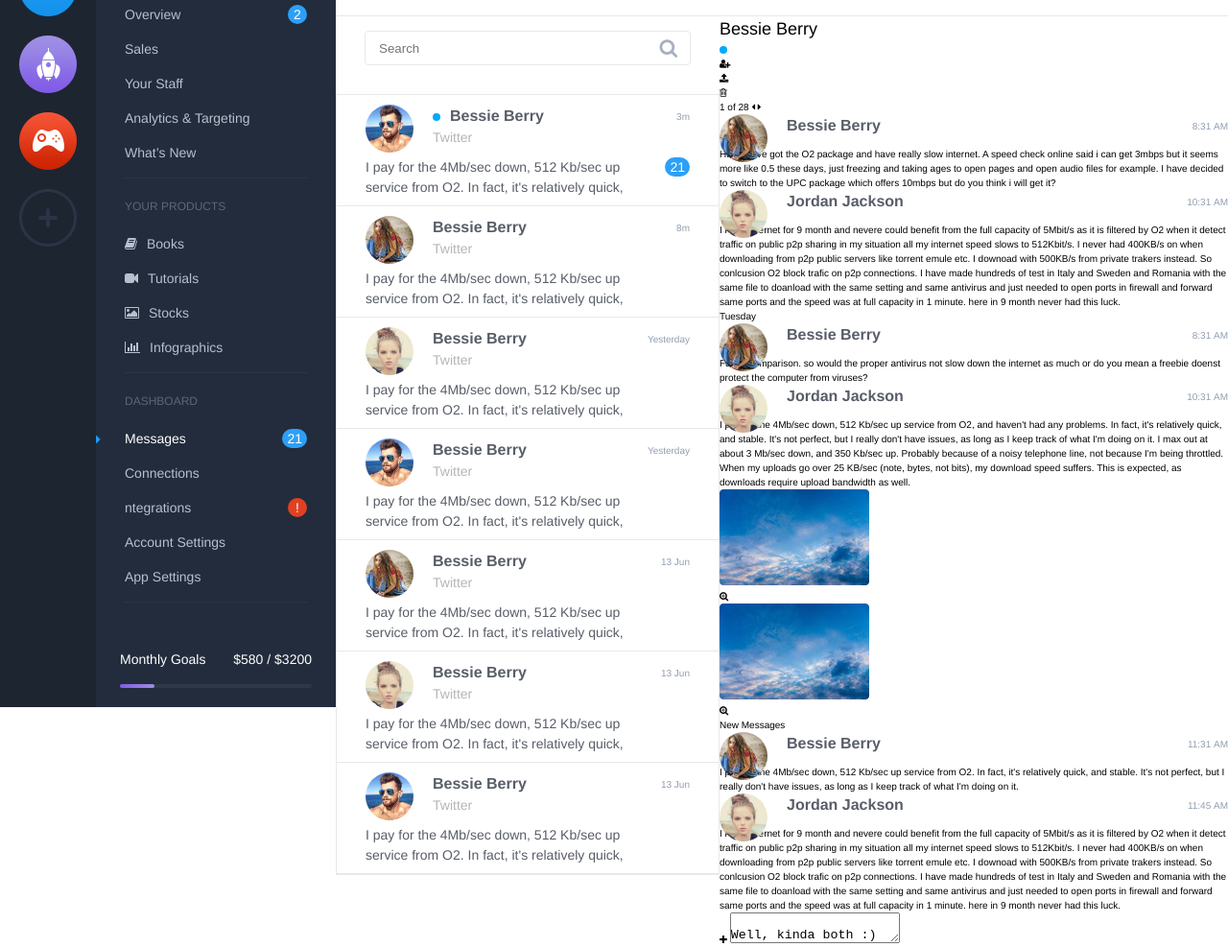
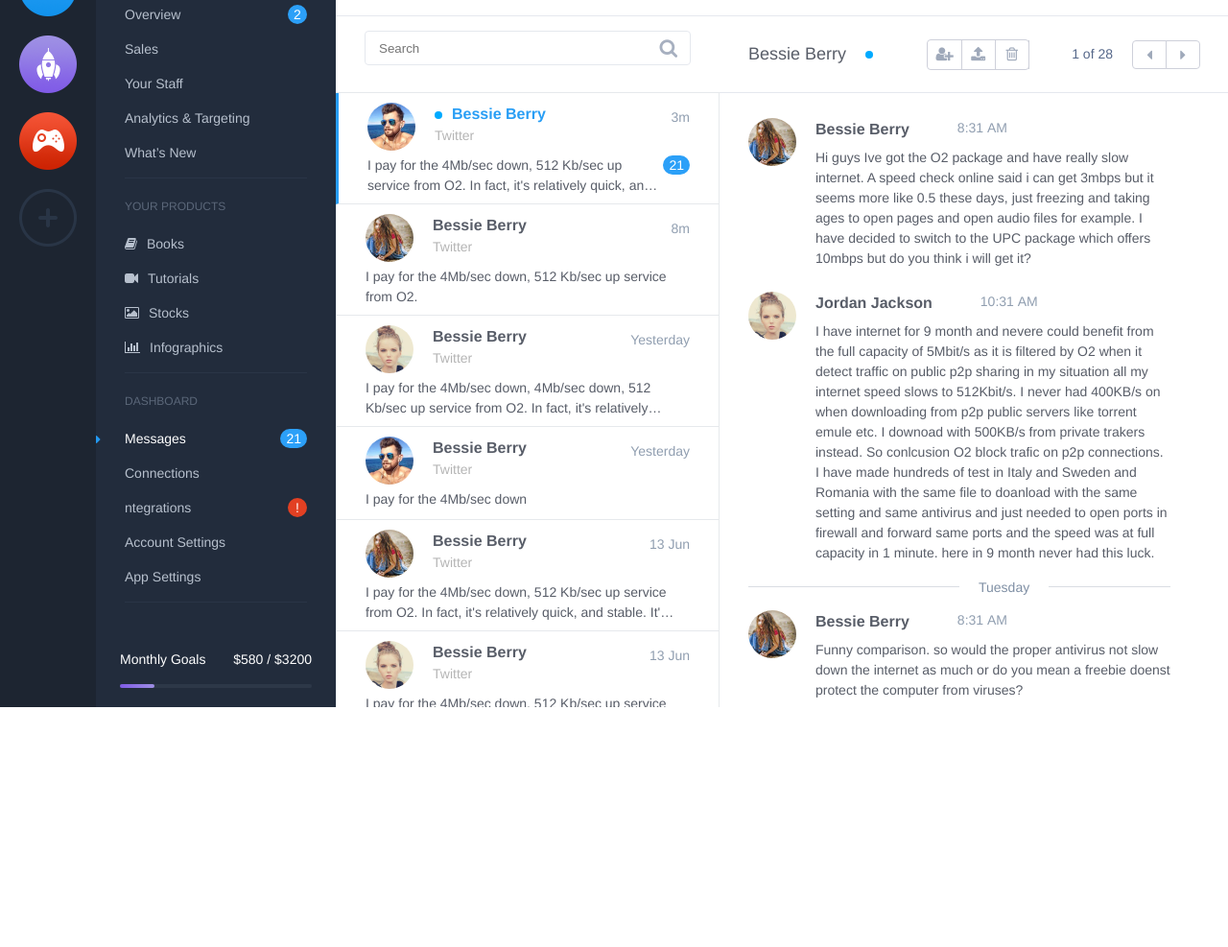
Before and after one commit to Cccshine/baiduife, a plain HTML site: page day12-15/index.html in a window 1280 px wide. Shown: the part 63-1050 px from the top of the page at 96% size. After the commit the page ends 800 px from the top, so only its background shows below. Drawn offline with Linux system fonts and the light colour scheme.

Commit message:
complete day12-15

```diff
--- a/day12-15/css/index.css
+++ b/day12-15/css/index.css
@@ -1,7 +1,9 @@
 /* reset start*/
+
 * {
 	box-sizing: border-box;
 }
+
 body,
 div,
 dl,
@@ -28,14 +30,17 @@ td {
 	padding: 0;
 	margin: 0;
 }
+
 table {
 	border-collapse: collapse;
 	border-spacing: 0;
 }
+
 fieldset,
 img {
 	border: 0;
 }
+
 address,
 caption,
 cite,
@@ -48,12 +53,17 @@ var {
 	font-weight: normal;
 	font-style: normal;
 }
-ol,ul {
+
+ol,
+ul {
 	list-style: none;
 }
-caption,th {
+
+caption,
+th {
 	text-align: left;
 }
+
 h1,
 h2,
 h3,
@@ -63,45 +73,54 @@ h6 {
 	font-weight: normal;
 	font-size: 100%;
 }
+
 q:before,
 q:after {
-    content:”;
+	content: ”;
 }
+
 abbr,
 acronym {
 	border: 0;
 }
+
 html,
 body {
 	font: 10px/1.5 Helvetica, Arial, sans-serif;
 	height: 100%;
 }
+
 /* reset end*/
 
 /* public start */
+
 h1,
 h4 {
 	font-size: 1.6rem;
 }
+
 h2 {
 	font-size: 2.4rem;
 }
+
 h3 {
 	font-size: 1.8rem;
 }
-.num-tip{
+
+.num-tip {
 	display: inline-block;
 	min-width: 20px;
 	height: 20px;
 	line-height: 20px;
-	padding: 0 5px;
+	padding: 0 6px;
 	font-size: 1.4rem;
 	color: #fff;
 	text-align: center;
 	background: #2ca0f8;
 	border-radius: 10px;
 }
-.warn-tip{
+
+.warn-tip {
 	display: inline-block;
 	width: 20px;
 	height: 20px;
@@ -111,20 +130,24 @@ h3 {
 	background: #e24023;
 	border-radius: 50%;
 }
+
 .app-icon,
-.setting-icon{
+.setting-icon {
 	display: inline-block;
 	width: 20px;
 	height: 20px;
 	cursor: pointer;
 }
-.app-icon{
+
+.app-icon {
 	background: url(../img/grid.png) no-repeat center center;
 }
-.setting-icon{
+
+.setting-icon {
 	background: url(../img/setting.png) no-repeat center center;
 }
-.status{
+
+.status {
 	display: inline-block;
 	width: 8px;
 	height: 8px;
@@ -133,82 +156,109 @@ h3 {
 	border-radius: 50%;
 	vertical-align: middle;
 }
-.user-info{
+
+.user-info {
 	padding-left: 70px;
 	margin-bottom: 10px;
 	position: relative;
 }
-.user-info img{
+
+.user-info img {
 	float: left;
 	width: 50px;
 	height: 50px;
 	margin-left: -70px;
 	border-radius: 50%;
 }
-.user-info h4{
+
+.user-info h4 {
 	font-weight: 700;
 	color: #585d68;
 }
-.user-info .extra-info{
+
+.user-info .extra-info {
 	font-size: 1.4rem;
 	color: #b5b5b5;
 }
-.user-info time{
+
+.user-info time {
 	position: absolute;
 	right: 0;
 	top: 5px;
+	font-size: 1.4rem;
 	color: #909eb0;
 }
+
 /* public end */
 
 /* global layout start */
-#page-container{
+
+body {
+	overflow: hidden;
+}
+
+#page-container {
 	display: flex;
 	height: 100%;
 }
-#column-app{
+
+#column-app {
 	flex: 0 0 100px;
 }
-#column-menu{
+
+#column-menu {
 	flex: 0 0 250px;
 }
-#column-main-content{
+
+#column-main-content {
 	display: flex;
 	flex: 1 1 auto;
+	height: 100%;
+	overflow: auto;
 }
-#column-friends{
+
+#column-friends {
 	flex: 0 0 400px;
 }
-#column-messages{
+
+#column-messages {
 	flex: 1 1 auto;
 }
+
 /* global layout end */
 
 /* column-app start */
-#column-app{
+
+#column-app {
 	position: relative;
 	text-align: center;
 	background: #1d2531;
 }
-#app-list li{
+
+#app-list li {
 	position: relative;
 	height: 60px;
 	margin-top: 20px;
 	background: url(../img/add.png) no-repeat center center;
 }
-#app-list h4{
+
+#app-list h4 {
 	visibility: hidden;
 }
-#app-list li:nth-child(1){
+
+#app-list li:nth-child(1) {
 	background-image: url(../img/location.png);
 }
-#app-list li:nth-child(2){
+
+#app-list li:nth-child(2) {
 	background-image: url(../img/optimation.png);
 }
-#app-list li:nth-child(3){
+
+#app-list li:nth-child(3) {
 	background-image: url(../img/game.png);
 }
-#app-list .fa-caret-right{
+
+#app-list .fa-caret-right {
 	display: none;
 	position: absolute;
 	left: 0;
@@ -216,109 +266,136 @@ h3 {
 	transform: translateY(-50%);
 	color: #2399f1;
 }
-#app-list .active .fa-caret-right{
+
+#app-list .active .fa-caret-right {
 	display: inline-block;
 }
-#column-app .tool{
+
+#column-app .tool {
 	position: absolute;
 	left: 50%;
 	transform: translate(-50%);
 	bottom: 20px;
 }
-#column-app .app-icon{
+
+#column-app .app-icon {
 	margin-right: 5px;
 }
+
 /* column-app end */
 
+/* column-menu start */
 
-/* column-menu start */
-#column-menu{
+#column-menu {
 	position: relative;
 	padding: 30px 30px 20px;
 	background: #222c3c;
 }
-#column-menu dl{
+
+#column-menu dl {
 	margin-bottom: 20px;
 	border-bottom: 1px solid #2a3547;
 }
-#column-menu dt{
+
+#column-menu dt {
 	font-size: 1.2rem;
 	color: #5b6779;
 	margin-bottom: 20px;
 }
-#column-menu .setting-icon{
+
+#column-menu .setting-icon {
 	float: right;
 }
-#column-menu dd{
+
+#column-menu dd {
 	position: relative;
 	font-size: 1.4rem;
 	color: #b7c0cd;
 	margin-bottom: 15px;
+	cursor: pointer;
 }
-#column-menu .active{
+
+#column-menu .active {
 	color: #fff;
 }
-#column-menu .fa-caret-right{
+
+#column-menu .fa-caret-right {
 	position: absolute;
 	left: -30px;
 	top: 50%;
 	transform: translateY(-50%);
 	color: #2399f1;
 }
+
 #column-menu .num-tip,
-#column-menu .warn-tip{
+#column-menu .warn-tip {
 	float: right;
 }
-#column-menu .fa{
+
+#column-menu .fa {
 	margin-right: 10px;
 }
-#goal-bar{
+
+#goal-bar {
 	position: absolute;
 	left: 50%;
 	transform: translate(-50%);
 	bottom: 20px;
 	width: 200px;
 }
-#goal-bar p{
+
+#goal-bar p {
 	display: flex;
 	justify-content: space-between;
 	margin-bottom: 15px;
 	font-size: 1.4rem;
 	color: #fff;
 }
-#progress-bar{
+
+#progress-bar {
 	width: 100%;
 	height: 4px;
 	background: #2d3848;
 	border-radius: 20px;
 }
-#value-bar{
+
+#value-bar {
 	float: left;
 	width: 18%;
 	height: 100%;
 	background: linear-gradient(to right, #805ce6, #9d8ee3);
 	border-radius: 20px;
 }
+
 /* column-menu end */
 
 /* column-main start */
-#column-main-header{
+
+#column-main-header {
+	position: fixed;
+	left: 350px;
+	top: 0;
+	right: 0;
 	display: flex;
 	justify-content: space-between;
 	align-items: center;
-	width: 100%;
 	height: 80px;
 	padding: 0 30px;
+	background: #fff;
 	border-bottom: 1px solid #e5e8ee;
+	z-index: 100;
 }
-#column-main-header .user-info{
+
+#column-main-header .user-info {
 	padding-right: 50px;
 }
-#column-main-header .avatar{
+
+#column-main-header .avatar {
 	float: left;
 	position: relative;
 }
-#column-main-header .status{
+
+#column-main-header .status {
 	display: flex;
 	justify-content: center;
 	align-items: center;
@@ -331,7 +408,8 @@ h3 {
 	background: #fff;
 	border-radius: 50%;
 }
-#column-main-header .inner-circle{
+
+#column-main-header .inner-circle {
 	display: flex;
 	justify-content: center;
 	align-items: center;
@@ -340,17 +418,20 @@ h3 {
 	background: #38a76a;
 	border-radius: 50%;
 }
-#column-main-header .inner-inner-circle{
+
+#column-main-header .inner-inner-circle {
 	display: inline-block;
 	width: 8px;
 	height: 8px;
 	background: #fff;
 	border-radius: 50%;
 }
-#column-main-header h1{
+
+#column-main-header h1 {
 	color: #2399f1;
 }
-#column-main-header .fa-angle-down{
+
+#column-main-header .fa-angle-down {
 	position: absolute;
 	top: 50%;
 	transform: translateY(-50%);
@@ -358,23 +439,31 @@ h3 {
 	cursor: pointer;
 }
 
+#column-main-content {
+	padding-top: 80px;
+}
+
 /* column-friends start */
-#column-friends{
+
+#column-friends {
 	padding: 15px 0;
 }
-#search-input{
+
+#search-input {
 	position: relative;
 	padding: 0 30px;
-	margin-bottom: 30px;
+	margin-bottom: 28px;
 }
-#search-input input{
+
+#search-input input {
 	width: 340px;
 	height: 36px;
 	padding: 0 14px;
 	border: 1px solid #e5e8ee;
 	border-radius: 4px;
 }
-#search-input .fa-search{
+
+#search-input .fa-search {
 	position: absolute;
 	right: 44px;
 	top: 50%;
@@ -384,39 +473,258 @@ h3 {
 	cursor: pointer;
 	transition: color 1s;
 }
-#search-input .fa-search:hover{
+
+#search-input .fa-search:hover {
 	color: #299ef5;
 }
-#friends-list{
+
+#friends-list {
 	border: 1px solid #e6e9ec;
 }
-#friends-list li{
+
+#friends-list li {
 	max-height: 130px;
 	padding: 10px 30px;
 	border-bottom: 1px solid #e6e9ec;
 }
-#friends-list .message-summary{
+
+#friends-list .message-summary {
 	position: relative;
-	max-height: 40px;
-	padding-right: 60px;
+	padding-right: 11px;
 	font-size: 1.4rem;
 	color: #585d68;
 	overflow: hidden;
 }
-#friends-list .num-tip{
+
+#friends-list .message-summary p {
+	display: -webkit-box;
+	-webkit-box-orient: vertical;
+	-webkit-line-clamp: 2;
+	max-height: 40px;
+}
+
+#friends-list .num-tip {
 	position: absolute;
 	top: 0;
 	right: 0;
 }
-#friends-list .status{
+
+#friends-list .status {
 	display: none;
 }
-#friends-list .active{
+
+#friends-list .active {
+	margin-left: -1px;
+	border-left: 3px solid #299ef5;
+}
+
+#friends-list .active h4 {
 	color: #299ef5;
 }
-#friends-list .active .status{
+
+#friends-list .active .status {
 	display: inline-block;
 }
+
+#friends-list .active .message-summary {
+	padding-right: 30px;
+}
+
 /* column-friends end */
 
+/* column-messages start */
+
+#column-messages {
+	position: relative;
+}
+
+#column-messages-header {
+	display: flex;
+	justify-content: space-between;
+	align-items: center;
+	height: 80px;
+	padding: 0 30px;
+	border-bottom: 1px solid #e5e8ee;
+}
+
+#column-messages-header h3 {
+	flex: 1 1 auto;
+	font-size: 1.8rem;
+	color: #585d68;
+}
+
+#column-messages-header .status {
+	margin-left: 20px;
+	color: #1bb934;
+}
+
+#tool-bar {
+	display: flex;
+	margin-right: 44px;
+	border: 1px solid #ced0da;
+	border-radius: 4px;
+}
+
+#page-bar {
+	display: flex;
+	align-items: center;
+	font-size: 1.4rem;
+	color: #56688a;
+}
+
+#tool-bar li,
+.page-btn {
+	height: 30px;
+	line-height: 30px;
+	width: 36px;
+	margin-right: -1px;
+	font-size: 1.6rem;
+	text-align: center;
+	color: #9fa9ba;
+	border-right: 1px solid #ced0da;
+}
+
+.page-btn {
+	border: 1px solid #ced0da;
+	border-radius: 0 4px 4px 0;
+}
+
+.page-btn:nth-child(2) {
+	margin-left: 20px;
+	border-radius: 4px 0 0 4px;
+}
+
+#message-container {
+	padding: 26px 60px 0 30px;
+}
+
+.message-list li {
+	margin-bottom: 24px;
+}
+
+.message-list h4 {
+	float: left;
+	font-size: 1.6rem;
+	color: #585d68;
+}
+
+.message-list time {
+	position: static;
+	margin-left: 50px;
+}
+
+.message-list section {
+	padding-left: 70px;
+	font-size: 1.4rem;
+	color: #585d68;
+}
+
+.message-img-list {
+	display: flex;
+	flex-wrap: wrap;
+	margin-top: 20px;
+}
+
+.message-img-list li {
+	position: relative;
+	width: 156px;
+	height: 100px;
+	margin-right: 15px;
+	margin-bottom: 15px;
+}
+
+.message-img-list li:hover .mask,
+.message-img-list li:hover .mask-content {
+	display: block;
+}
+
+.message-img-list .mask,
+.message-img-list .mask-content {
+	display: none;
+	position: absolute;
+	top: 0;
+	left: 0;
+	width: 100%;
+	height: 100%;
+	cursor: pointer;
+}
+
+.message-img-list .mask {
+	background: #000;
+	opacity: .6;
+}
+
+.message-img-list .plus-bg,
+.message-img-list .fa {
+	position: absolute;
+	top: 50%;
+	left: 50%;
+	transform: translate(-50%, -50%);
+	color: #fff;
+}
+
+.message-img-list .plus-bg {
+	width: 50px;
+	height: 50px;
+	background: #fff;
+	border-radius: 50%;
+	opacity: .3;
+}
+
+.split-line {
+	position: relative;
+	margin-bottom: 24px;
+	text-align: center;
+	font-size: 1.4rem;
+	color: #7f8fa4;
+	border-top: 1px solid #d9dde3;
+}
+
+.split-line span {
+	position: absolute;
+	top: -10px;
+	padding: 0 20px;
+	line-height: 20px;
+	background: #fff;
+}
+
+.new-line {
+	border-color: #a7d6f9;
+	color: #5eb4f5;
+}
+
+#column-main-footer {
+	height: 50px;
+	margin-left: 85px;
+	margin-bottom: 20px;
+	border: 1px solid #dfe3e9;
+}
+
+#add-message-btn {
+	float: left;
+	width: 50px;
+	height: 50px;
+	margin-left: -50px;
+	margin-top: -1px;
+	text-align: center;
+	line-height: 50px;
+	color: #9fa9ba;
+	background: #fdfdfe;
+	border: 1px solid #ced0da;
+	border-radius: 4px 0 0 4px;
+}
+
+#column-main-footer textarea {
+	width: 100%;
+	height: 100%;
+	padding: 10px 20px;
+	font-size: 1.4rem;
+	color: #585d68;
+	border: none;
+	overflow: auto;
+	resize: none;
+}
+
+/* column-messages end */
+
 /* column-main end */
--- a/day12-15/index.html
+++ b/day12-15/index.html
@@ -10,7 +10,7 @@
 </head>
 <body>
 	<div id="page-container">
-		<div id="column-app" class="column">
+		<div id="column-app">
 			<ul id="app-list">
 				<li class="active">
 					<h4>location app</h4>
@@ -32,7 +32,7 @@
 				<li class="setting-icon"></li>
 			</ul>
 		</div>
-		<div id="column-menu" class="column">
+		<div id="column-menu">
 			<dl>
 				<dt>MENU<i class="setting-icon"></i></dt>
 				<dd>Overview<em class="num-tip">2</em></dd>
@@ -82,7 +82,7 @@
 				</div>
 			</header>
 			<div id="column-main-content">
-				<div id="column-friends" class="column">
+				<div id="column-friends">
 					<form id="search-input"  action="#">
 						<input type="text" placeholder="Search">
 						<i class="fa fa-search"></i>
@@ -108,7 +108,7 @@
 								<time>8m</time>
 							</header>
 							<div class="message-summary">
-								<p>I pay for the 4Mb/sec down, 512 Kb/sec up service from O2. In fact, it's relatively quick, and stable. It's not perfect, but I really don't have issues, as long as I keep track of what I'm doing on it. </p>
+								<p>I pay for the 4Mb/sec down, 512 Kb/sec up service from O2. </p>
 							</div>
 						</li>
 						<li>
@@ -119,7 +119,7 @@
 								<time>Yesterday</time>
 							</header>
 							<div class="message-summary">
-								<p>I pay for the 4Mb/sec down, 512 Kb/sec up service from O2. In fact, it's relatively quick, and stable. It's not perfect, but I really don't have issues, as long as I keep track of what I'm doing on it. </p>
+								<p>I pay for the 4Mb/sec down, 4Mb/sec down, 512 Kb/sec up service from O2. In fact, it's relatively quick, and stable. It's not perfect, but I really don't have issues, as long as I keep track of what I'm doing on it. </p>
 							</div>
 						</li>
 						<li>
@@ -130,7 +130,7 @@
 								<time>Yesterday</time>
 							</header>
 							<div class="message-summary">
-								<p>I pay for the 4Mb/sec down, 512 Kb/sec up service from O2. In fact, it's relatively quick, and stable. It's not perfect, but I really don't have issues, as long as I keep track of what I'm doing on it. </p>
+								<p>I pay for the 4Mb/sec down</p>
 							</div>
 						</li>
 						<li>
@@ -168,20 +168,19 @@
 						</li>
 					</ul>
 				</div>
-				<div id="column-messages" class="column">
-					<header>
-						<h3>Bessie Berry</h3>
-						<span class="status active-status"></span>
+				<div id="column-messages">
+					<header id="column-messages-header">
+						<h3>Bessie Berry<span class="status active-status"></span></h3>
 						<ul id="tool-bar">
 							<li><i class="fa fa-user-plus"></i></li>
 							<li><i class="fa fa-upload"></i></li>
 							<li><i class="fa fa-trash-o"></i></li>
 						</ul>
-						<div id="page">
-							<span>1 of 28</span>
-							<span class="page-btn"><i class="fa fa-caret-left"></i></span>
-							<span class="page-btn"><i class="fa fa-caret-right"></i></span>
-						</div>
+						<ul id="page-bar">
+							<li>1 of 28</li>
+							<li class="page-btn"><i class="fa fa-caret-left"></i></li>
+							<li class="page-btn"><i class="fa fa-caret-right"></i></li>
+						</ul>
 					</header>
 					<div id="message-container">
 						<ul class="message-list">
@@ -206,7 +205,9 @@
 								</section>
 							</li>
 						</ul>
-						<p>Tuesday</p>
+						<div class="split-line day-line">
+							<span>Tuesday</span>
+						</div>
 						<ul class="message-list">
 							<li>
 								<header class="user-info">
@@ -231,12 +232,14 @@
 											<img src="img/sky.jpg" alt="sky">
 											<div class="mask"></div>
 											<div class="mask-content">
+												<span class="plus-bg"></span>
 												<i class="fa fa-search-plus"></i>
 											</div>
 										<li>
 											<img src="img/sky.jpg" alt="sky">
 											<div class="mask"></div>
 											<div class="mask-content">
+												<span class="plus-bg"></span>
 												<i class="fa fa-search-plus"></i>
 											</div>
 										</li>
@@ -244,7 +247,9 @@
 								</section>
 							</li>
 						</ul>
-						<p>New Messages</p>
+						<div class="split-line new-line">
+							<span>New Messages</span>
+						</div>
 						<ul class="message-list">
 							<li>
 								<header class="user-info">
@@ -256,25 +261,13 @@
 									<p>I pay for the 4Mb/sec down, 512 Kb/sec up service from O2. In fact, it's relatively quick, and stable. It's not perfect, but I really don't have issues, as long as I keep track of what I'm doing on it. </p>
 								</section>
 							</li>
-							<li>
-								<header class="user-info">
-									<img src="img/timg3.jpg" alt="Amy">
-									<h4>Jordan Jackson</h4>
-									<time>11:45&nbsp;AM</time>
-								</header>
-								<section>
-									<p>I have internet for 9 month and nevere could benefit from the full capacity of 5Mbit/s as it is filtered by O2 when it detect traffic on public p2p sharing in my situation all my internet speed slows to 512Kbit/s. I never had 400KB/s on when downloading from p2p public servers like torrent emule etc. I downoad with 500KB/s from private trakers instead. So conlcusion O2 block trafic on p2p connections. I have made hundreds of test in Italy and Sweden and Romania with the same file to doanload with the same setting and same antivirus and just needed to open ports in firewall and forward same ports and the speed was at full capacity in 1 minute. here in 9 month never had this luck.</p>
-								</section>
-							</li>
 						</ul>
 					</div>
-					<footer>
-						<span id="add-message-btn">
+					<footer id="column-main-footer">
+						<button id="add-message-btn">
 							<i class="fa fa-plus"></i>
-						</span>
-						<textarea>
-							Well, kinda both :) but more of that second option, i`ve seen many systems infected and crawling with
-						</textarea>
+						</button>
+						<textarea>Well, kinda both :) but more of that second option, i`ve seen many systems infected and crawling with</textarea>
 					</footer>
 				</div>
 			</div>
```
Lines whose indentation alone changed are shown as unchanged.
